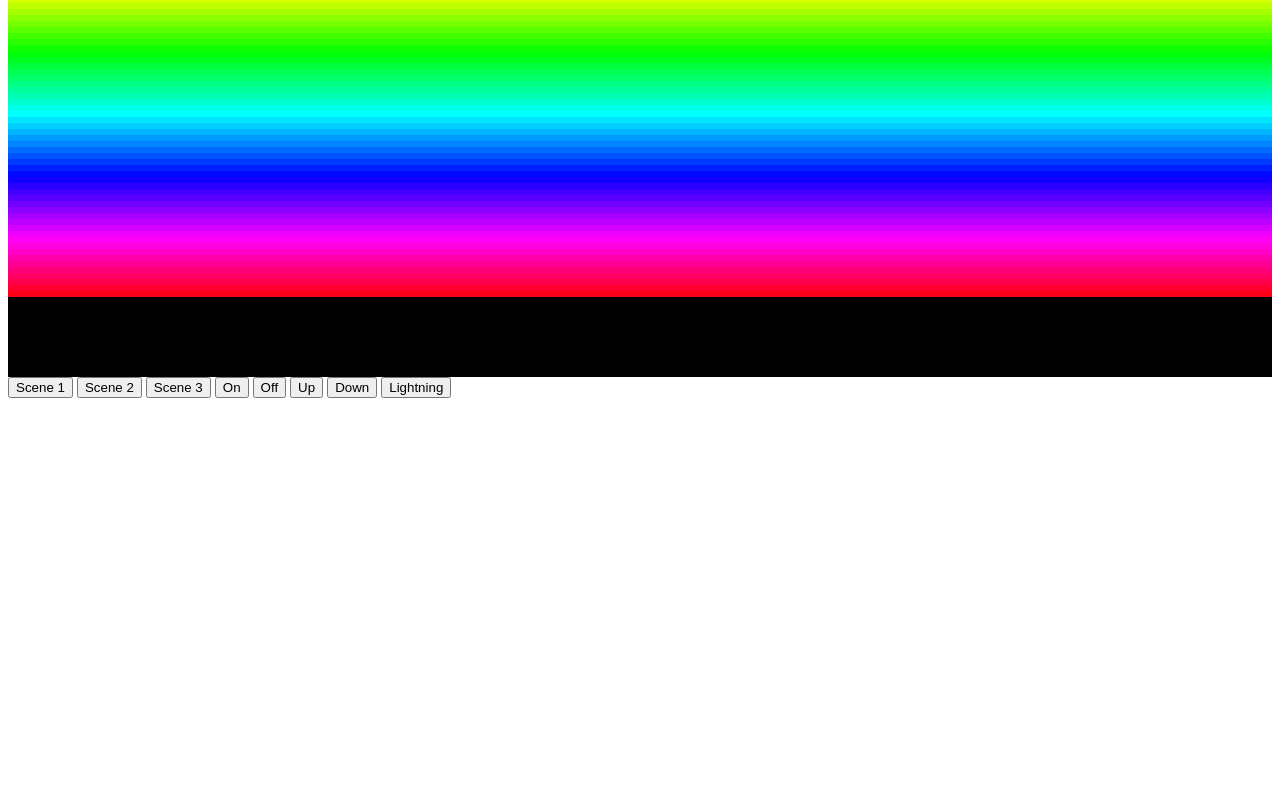
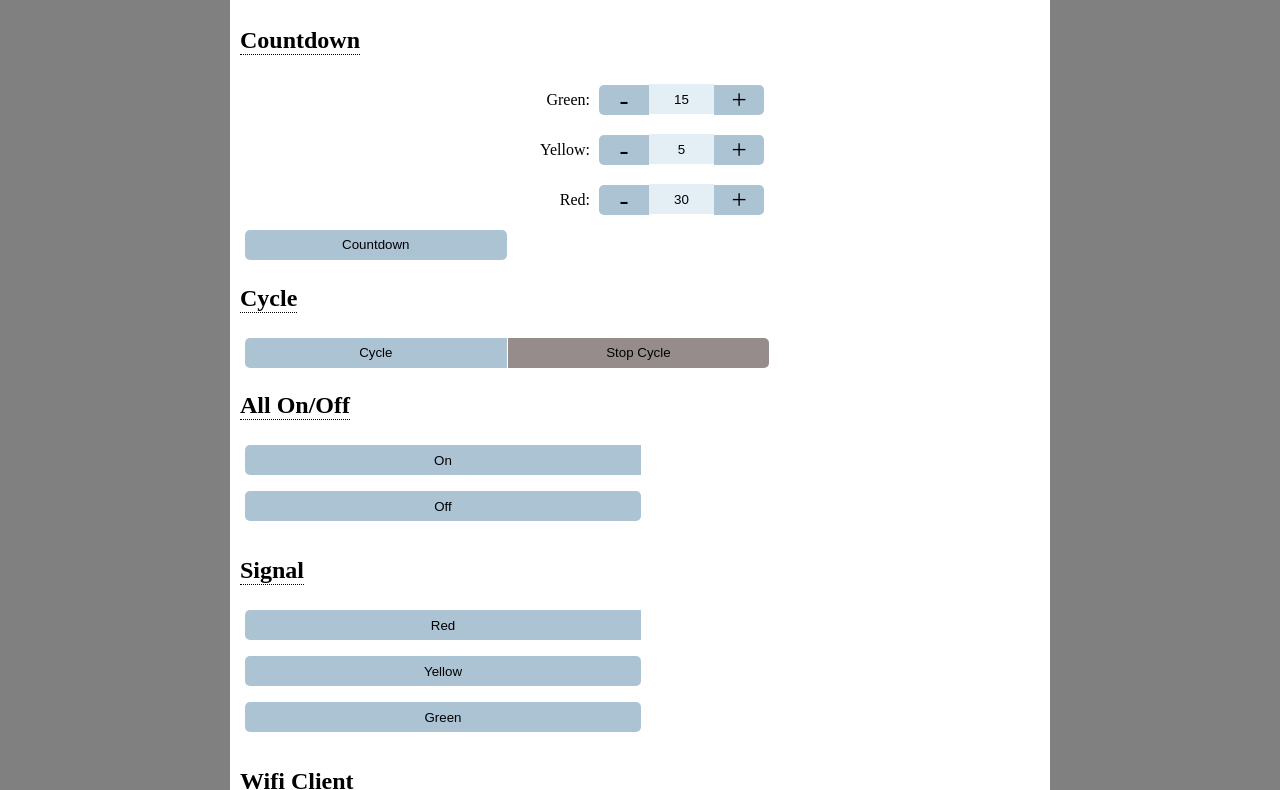
Before and after one commit to RyanBErickson/RGBWiFi, a plain HTML site: page index.html in a window 1280 px wide. Shown: the part 101-891 px from the top of the page. Before the commit the page ends 800 px from the top, so only its background shows below. Drawn offline with Linux system fonts and the light colour scheme.

Commit message:
Started integration of Traffic Light HTTP server / config

```diff
--- a/index.html
+++ b/index.html
@@ -5,115 +5,261 @@ Connection: close
 <!DOCTYPE html>
 <html>
   <head>
-  <title>RGB Changer</title>
+    <title>Traffic Control</title>
     <meta charset=utf-8 />
     <meta name="viewport" content="width=device-width, initial-scale=1">
-  <style id="jsbin-css">
-    .colour-changer {
-      height: 6px;
+    <style>
+      html{
+        background:grey;
+        height:100%;
+        margin:0;
+        padding:0;
       }
-    .colour-off {
-      height: 80px;
-      background-color: rgb(0,0,0);
+      body{
+        width:800px;
+        margin:0;
+        padding:10px;
+        margin-left:auto;
+        margin-right:auto;
+        background:white;
+        min-height:80%;
+      }
+      @media screen and (max-width:800px){
+        body{
+          width:auto;
+          margin:5px;
+          min-width:300px;
+        }
+      }
+      h1 {
+        text-align: center;
+      }
+      .btn:hover{
+        box-shadow: inset 0 0 3px 1px rgba(135, 195, 187, 0.39),0 1px 15px rgba(25, 48, 71, 0.73);
+      }
+      .btn:active{
+        box-shadow: inset 0 0 0 1px #27496d,inset 0 5px 30px #193047;
+      }
+      .btn-group{
+        margin:5px;
+        width:100%;
+      }
+      .btn-group .btn{
+        background:#ACC3D4;
+        display:inline-block;
+        margin:0;
+        margin-left:-3px;
+        border-radius:0px;
+        height:30px;
+        border:none;
+        min-width:50px;
+      }
+      .btn-two .btn{
+        width:49.5%;
+      }
+      .btn-three .btn{
+        width:32.7%;
+      }
+      .btn-group .btn:first-child{
+        border-top-left-radius:5px;
+        border-bottom-left-radius:5px;
+        margin-left:0px;
+      }
+      .btn-group .btn:last-child{
+        border-top-right-radius:5px;
+        border-bottom-right-radius:5px;
+      }
+      .btn-group input[type="text"]{
+        position:relative;
+        top:5px;
+        border: 0px;
+        background:#E4EEF5;
+        display:inline-block;
+        padding:0;
+        height:30px;
+        text-align:center;
+      }
+      #stop{
+        background:#968C8C;
+      }
+      .input p{
+        display:inline-block;
+        width:45%;
+        text-align:right;
+        margin-left:-10px;
+      }
+      .input p:after{
+        content:':';
+      }
+      span.btn-group{
+        position: relative;
+        top: -6px;
+      }
+      span.btn-group .btn{
+        position:relative;
+        top:10px;
+        margin-left:0px;
+        text-align:center;
+        text-decoration:none;
+        color:black;
+        font-size:27px;
+      }
+      .tooltip {
+        position: relative;
+        display: inline-block;
+        border-bottom: 1px dotted black; /* If you want dots under the hoverable text */
+      }
+      /* Tooltip container */
+      .tooltip {
+        position: relative;
+        display: inline-block;
+        border-bottom: 1px dotted black; /* If you want dots under the hoverable text */
+      }
+
+      /* Tooltip text */
+      .tooltip .tooltiptext {
+        visibility: hidden;
+        width: 250px;
+        background-color: black;
+        color: #fff;
+        text-align: center;
+        padding: 5px 0;
+        border-radius: 6px;
+
+        /* Position the tooltip text - see examples below! */
+        position: absolute;
+        z-index: 1;
+        bottom: 100%;
+        left: 50%;
+        margin-left: -60px; /* Use half of the width (120/2 = 60), to center the tooltip */
+      }
+
+      .tooltip .tooltiptext::after {
+        content: " ";
+        position: absolute;
+        top: 100%; /* At the bottom of the tooltip */
+        left: 50%;
+        margin-left: -5px;
+        border-width: 5px;
+        border-style: solid;
+        border-color: black transparent transparent transparent;
+      }
+
+      /* Show the tooltip text when you mouse over the tooltip container */
+      .tooltip:hover .tooltiptext {
+        visibility: visible;
       }
     </style>
   </head>
   <body>
-  <!-- from: http://dangerousprototypes.com/forum/viewtopic.php?f=56&t=7026#p60412 -->
-  <div class="colour-changer"></div>
-  <div class="colour-changer"></div>
-  <div class="colour-changer"></div>
-  <div class="colour-changer"></div>
-  <div class="colour-changer"></div>
-  <div class="colour-changer"></div>
-  <div class="colour-changer"></div>
-  <div class="colour-changer"></div>
-  <div class="colour-changer"></div>
-  <div class="colour-changer"></div>
-  <div class="colour-changer"></div>
-  <div class="colour-changer"></div>
-  <div class="colour-changer"></div>
-  <div class="colour-changer"></div>
-  <div class="colour-changer"></div>
-  <div class="colour-changer"></div>
-  <div class="colour-changer"></div>
-  <div class="colour-changer"></div>
-  <div class="colour-changer"></div>
-  <div class="colour-changer"></div>
-  <div class="colour-changer"></div>
-  <div class="colour-changer"></div>
-  <div class="colour-changer"></div>
-  <div class="colour-changer"></div>
-  <div class="colour-changer"></div>
-  <div class="colour-changer"></div>
-  <div class="colour-changer"></div>
-  <div class="colour-changer"></div>
-  <div class="colour-changer"></div>
-  <div class="colour-changer"></div>
-  <div class="colour-changer"></div>
-  <div class="colour-changer"></div>
-  <div class="colour-changer"></div>
-  <div class="colour-changer"></div>
-  <div class="colour-changer"></div>
-  <div class="colour-changer"></div>
-  <div class="colour-changer"></div>
-  <div class="colour-changer"></div>
-  <div class="colour-changer"></div>
-  <div class="colour-changer"></div>
-  <div class="colour-changer"></div>
-  <div class="colour-changer"></div>
-  <div class="colour-changer"></div>
-  <div class="colour-changer"></div>
-  <div class="colour-changer"></div>
-  <div class="colour-changer"></div>
-  <div class="colour-changer"></div>
-  <div class="colour-changer"></div>
-  <div class="colour-changer"></div>
-  <div class="colour-changer"></div>
-  <div class="colour-changer"></div>
-  <div class="colour-changer"></div>
-  <div class="colour-changer"></div>
-  <div class="colour-changer"></div>
-  <div class="colour-changer"></div>
-  <div class="colour-changer"></div>
-  <div class="colour-changer"></div>
-  <div class="colour-changer"></div>
-  <div class="colour-changer"></div>
-  <div class="colour-changer"></div>
-  <div class="colour-changer"></div>
-  <div class="colour-changer"></div>
-  <div class="colour-off" onclick="xhr = new XMLHttpRequest(); xhr.open('GET', 'off', true); xhr.send(null);" ontouchstart="xhr = new XMLHttpRequest(); xhr.open('GET', 'off', true); xhr.send(null);"></div>
-<input type="button" id="btn" value="Scene 1" onclick="xhr = new XMLHttpRequest(); xhr.open('GET', 'scene1', true); xhr.send(null);" />
-<input type="button" id="btn" value="Scene 2" onclick="xhr = new XMLHttpRequest(); xhr.open('GET', 'scene2', true); xhr.send(null);" />
-<input type="button" id="btn" value="Scene 3" onclick="xhr = new XMLHttpRequest(); xhr.open('GET', 'scene3', true); xhr.send(null);" />
-<input type="button" id="btn" value="On" onclick="xhr = new XMLHttpRequest(); xhr.open('GET', 'on', true); xhr.send(null);" />
-<input type="button" id="btn" value="Off" onclick="xhr = new XMLHttpRequest(); xhr.open('GET', 'off', true); xhr.send(null);" />
-<input type="button" id="btn" value="Up" onclick="xhr = new XMLHttpRequest(); xhr.open('GET', 'up', true); xhr.send(null);" />
-<input type="button" id="btn" value="Down" onclick="xhr = new XMLHttpRequest(); xhr.open('GET', 'down', true); xhr.send(null);" />
-<input type="button" id="btn" value="Lightning" onclick="xhr = new XMLHttpRequest(); xhr.open('GET', 'ln', true); xhr.send(null);" />
-  <script>
-    function toArray(arr) {
-      return Array.prototype.slice.call(arr);
+    <h1>Traffic Control</h1>
+<!-- Add CSS Tooltips to all these headers, so they're explained. -->
+    <h2 class="tooltip">Countdown<span class="tooltiptext">Count down Green, Yellow, Red</span></h2>
+    <div class="input">
+      <p>Green</p>
+      <span class="btn-group">
+        <input type="text" id="greentime" maxlength="6" size="6" value="15">
+      </span>
+    </div>
+    <div class="input">
+      <p>Yellow</p>
+      <span class="btn-group">
+        <input type="text" id="yellowtime" maxlength="6" size="6" value="5">
+      </span>
+    </div>
+    <div class="input">
+      <p>Red</p>
+      <span class="btn-group">
+        <input type="text" id="redtime" maxlength="6" size="6" value="30">
+      </span>
+    </div>
+    <div class="btn-group btn-three">
+      <input type="button" class="btn" id="countdown" value="Countdown" onclick="xhr = new XMLHttpRequest();
+                 xhr.open('GET', 'countdown?green=' + document.getElementById('greentime').value + '&yellow=' +
+                 document.getElementById('yellowtime').value + '&red=' + document.getElementById('redtime').value, true); xhr.send(null);" />
+    </div>
+    <h2 class="tooltip">Cycle<span class="tooltiptext">Cycle through Green, Yellow, Red, then repeat</span></h2>
+    <div class="btn-group btn-three">
+      <input type="button" class="btn" id="cycle" value="Cycle" onclick="xhr = new XMLHttpRequest();
+                 xhr.open('GET', 'cycle?green=' + document.getElementById('greentime').value + '&yellow=' +
+                 document.getElementById('yellowtime').value + '&red=' + document.getElementById('redtime').value, true); xhr.send(null);" />
+      <input type="button" class="btn" id="stop" value="Stop Cycle" onclick="xhr = new XMLHttpRequest();
+                 xhr.open('GET', 'stopcycle', true); xhr.send(null);" />
+    </div>
+    <h2 class="tooltip">All On/Off<span class="tooltiptext">Turn on/off *all* lights</span></h2>
+    <div class="btn-group btn-two">
+      <input type="button" class="btn" value="On" onclick="xhr = new XMLHttpRequest();
+                 xhr.open('GET', 'on', true); xhr.send(null);" />
+<p/>
+      <input type="button" class="btn" value="Off" onclick="xhr = new XMLHttpRequest();
+                 xhr.open('GET', 'off', true); xhr.send(null);" />
+    </div>
+    <h2 class="tooltip">Signal<span class="tooltiptext">Change signal to Red, Yellow, or Green</span></h2>
+    <div class="btn-group btn-two">
+      <input type="button" class="btn" value="Red" onclick="xhr = new XMLHttpRequest();
+                 xhr.open('GET', 'signal_red', true); xhr.send(null);" />
+<p/>
+      <input type="button" class="btn" value="Yellow" onclick="xhr = new XMLHttpRequest();
+                 xhr.open('GET', 'signal_yellow', true); xhr.send(null);" />
+<p/>
+      <input type="button" class="btn" value="Green" onclick="xhr = new XMLHttpRequest();
+                 xhr.open('GET', 'signal_green', true); xhr.send(null);" />
+    </div>
+    <script type="text/javascript">
+      var click = function(){
+        if(!(this.hasAttribute('colorModifier') && this.hasAttribute('colorDirection')))
+          return false;
+
+        var input = document.getElementById(this.getAttribute('colorModifier') + 'time');
+        if(this.getAttribute('colorDirection') == 'minus'){
+          if(input.value > 1)
+            input.value--;
+        }else if(this.getAttribute('colorDirection') == 'plus'){
+          if(input.value < 90)
+            input.value++;
         }
-    function rgb2hex(rgb) {
-      rgb = rgb.match(/^rgba?\((\d+),\s*(\d+),\s*(\d+)(?:,\s*(\d+))?\)$/);
-      function hex(x) {
-        return ("0" + parseInt(x).toString(16)).slice(-2);
+
+        return false;
       }
-      return "~" + hex(rgb[1]) + hex(rgb[2]) + hex(rgb[3]);
+      var setup = function(color){
+        input = document.getElementById(color+'time');
+
+        minusButton = document.createElement('a');
+        minusButton.text = '-';
+        minusButton.setAttribute('colorModifier',color);
+        minusButton.setAttribute('colorDirection','minus');
+
+        plusButton = document.createElement('a');
+        plusButton.text = '+';
+        plusButton.setAttribute('colorModifier',color);
+        plusButton.setAttribute('colorDirection','plus');
+
+        plusButton.onclick = minusButton.onclick = click;
+        plusButton.href = minusButton.href = '#';
+        plusButton.className = minusButton.className = 'btn';
+
+        input.parentNode.insertBefore(minusButton,input);
+        input.parentNode.insertBefore(plusButton,input.nextSibling);
       }
-    toArray(document.querySelectorAll('.colour-changer')).forEach(function(div, i, arr) {
-      var hue = (i / arr.length) * 360;
-      div.style.background = 'hsl(' + hue + ', 100%, 50%)';
-      function click(event) {
-        xhr = new XMLHttpRequest();
-        xhr.open('GET', rgb2hex(div.style.backgroundColor), true);
-        xhr.send(null);
-        event.preventDefault();
-      }
-      div.addEventListener('touchstart', click);
-      div.addEventListener('click', click);
-    });
+      setup('green');
+      setup('yellow');
+      setup('red');
     </script>
+    <h2 class="tooltip">Wifi Client<span class="tooltiptext">Configure or re-configure Wifi to connect to network</span></h2>
+<!-- W in brackets will be filled in with current SSID / IP Info...-->
+</p>
+    Current Wifi Info: [W]
+</p>
+    <form method="POST" name="config_wifi">
+      <p>SSID: <input type="text" name="ssid" id="ssid" value="" /></p>
+      <p>PWD:  <input type="text" name="pwd" id="pwd" value="" /></p>
+      <div class="btn-group btn-two">
+        <input type="button" class="btn" value="Connect" onclick="xhr = new XMLHttpRequest();
+                 xhr.open('GET', 'config?ssid=' + document.getElementById('ssid').value + '&pwd=' +
+                                                  document.getElementById('pwd').value); xhr.send(null);" />
+        <input type="button" class="btn" value="Disconnect" onclick="xhr = new XMLHttpRequest();
+                 xhr.open('GET', 'disconnect', true); xhr.send(null);" />
+      </div>
+    </form>
   </body>
 </html>
```
Also changed, not shown: order.txt (added), 9 other files. Lines whose indentation alone changed are shown as unchanged.
